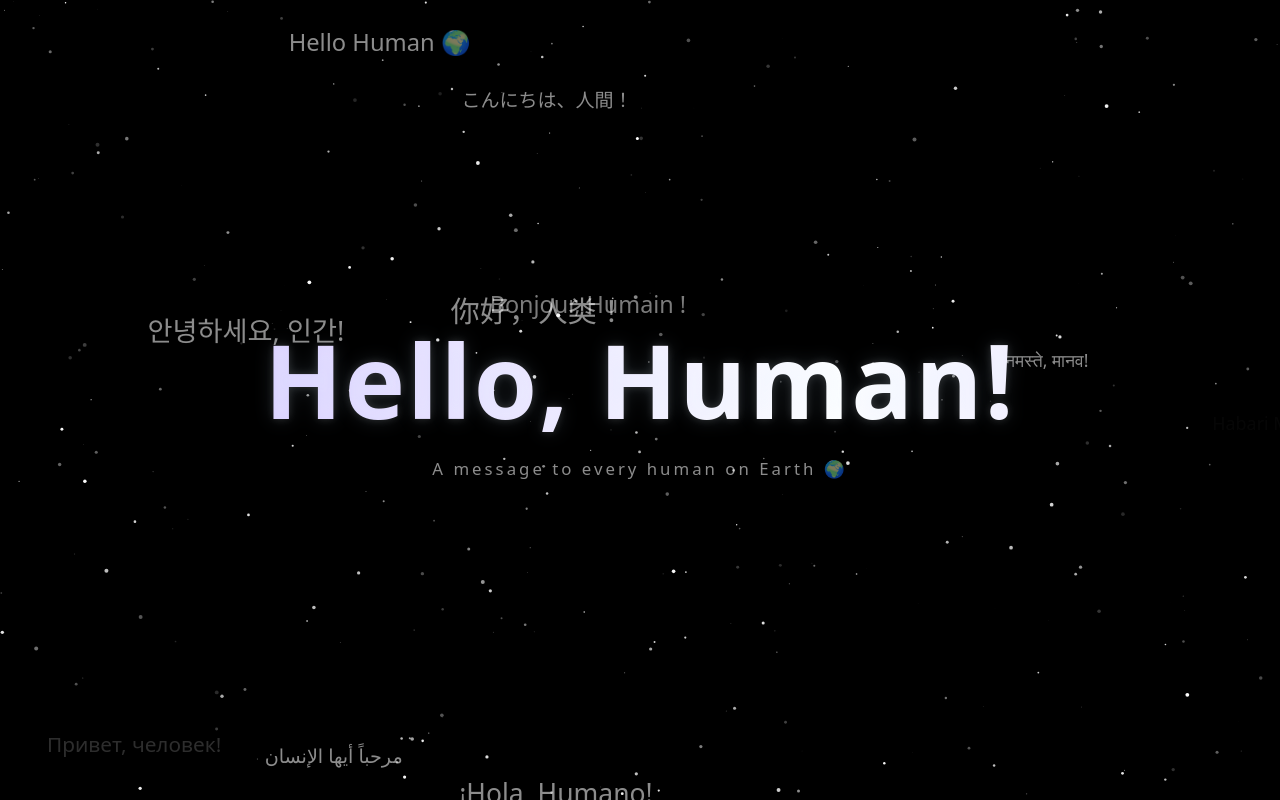
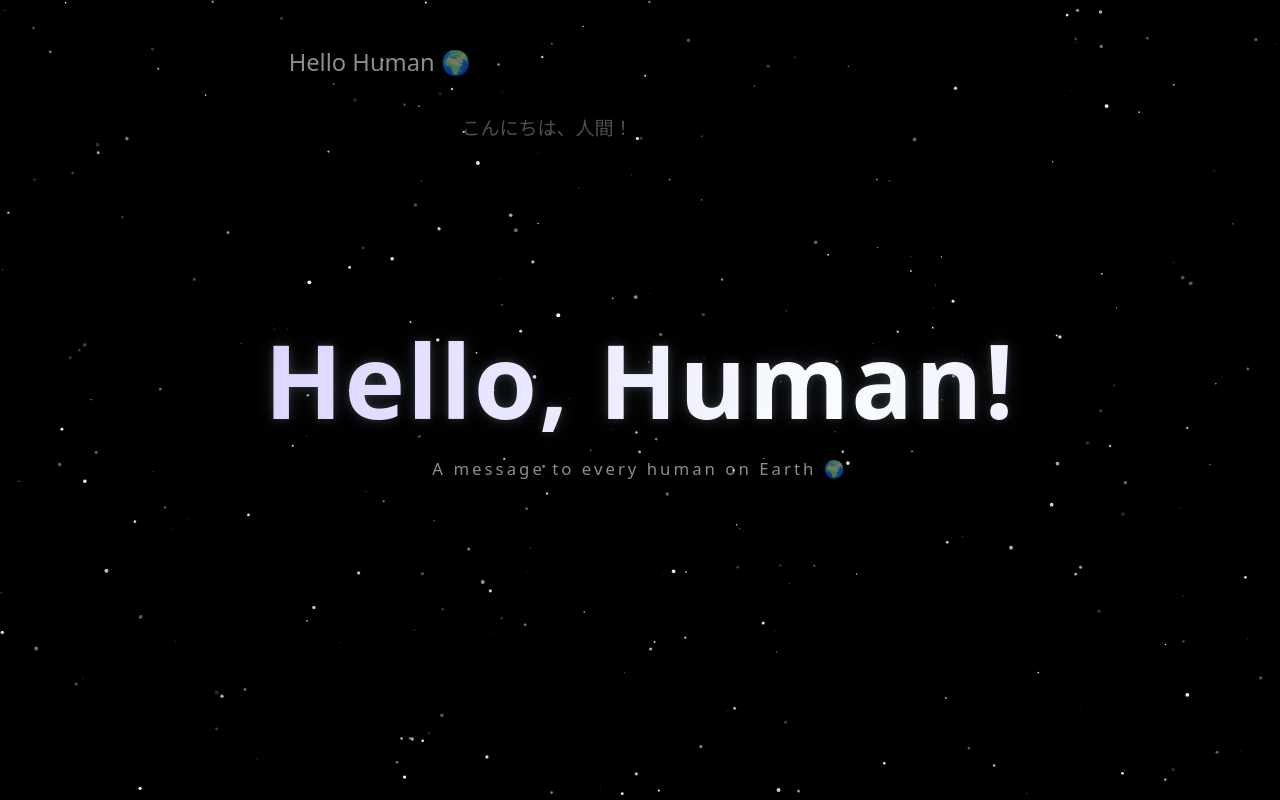
Before and after one commit to madaevichtm/madlinov, a plain HTML site: page index.html in a window 1280 px wide. Drawn offline with Linux system fonts and the light colour scheme.

Commit message:
index.html

```diff
--- a/index.html
+++ b/index.html
@@ -3,7 +3,7 @@
 <html lang="en">
 <head>
 <meta charset="UTF-8">
-<meta name="viewport" content="width=device-width, initial-scale=1.0">
+<meta name="viewport" content="width=device-width, initial-scale=1.0, maximum-scale=1.0, user-scalable=no">
 <title>Hello, Human.</title>
 
 <style>
@@ -17,6 +17,8 @@
     width:100%;
     height:100%;
     overflow:hidden;
+    touch-action:none;
+    position:fixed;
     background:#000;
     font-family:system-ui,-apple-system,BlinkMacSystemFont,"Segoe UI",sans-serif;
 }
@@ -270,7 +272,7 @@
     },17000);
 }
 
-setInterval(createGreeting,450);
+setInterval(createGreeting,1500);
 
 setTimeout(()=>{
     document
```
